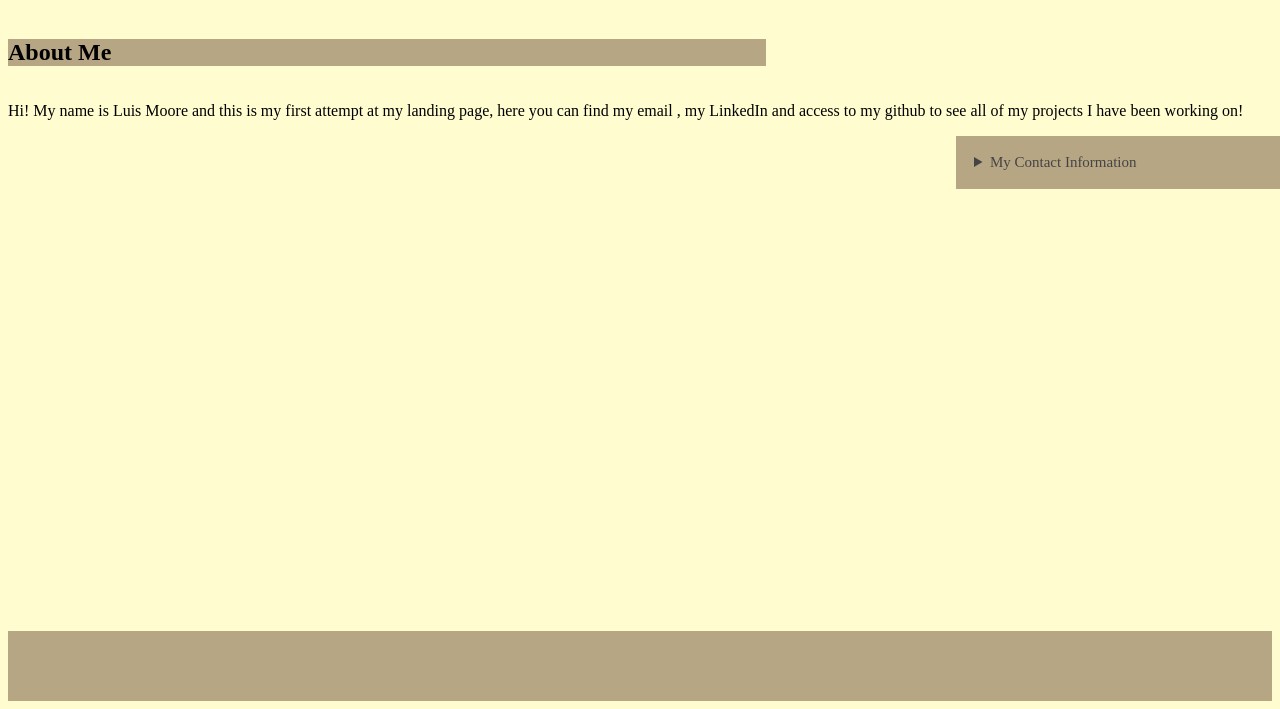
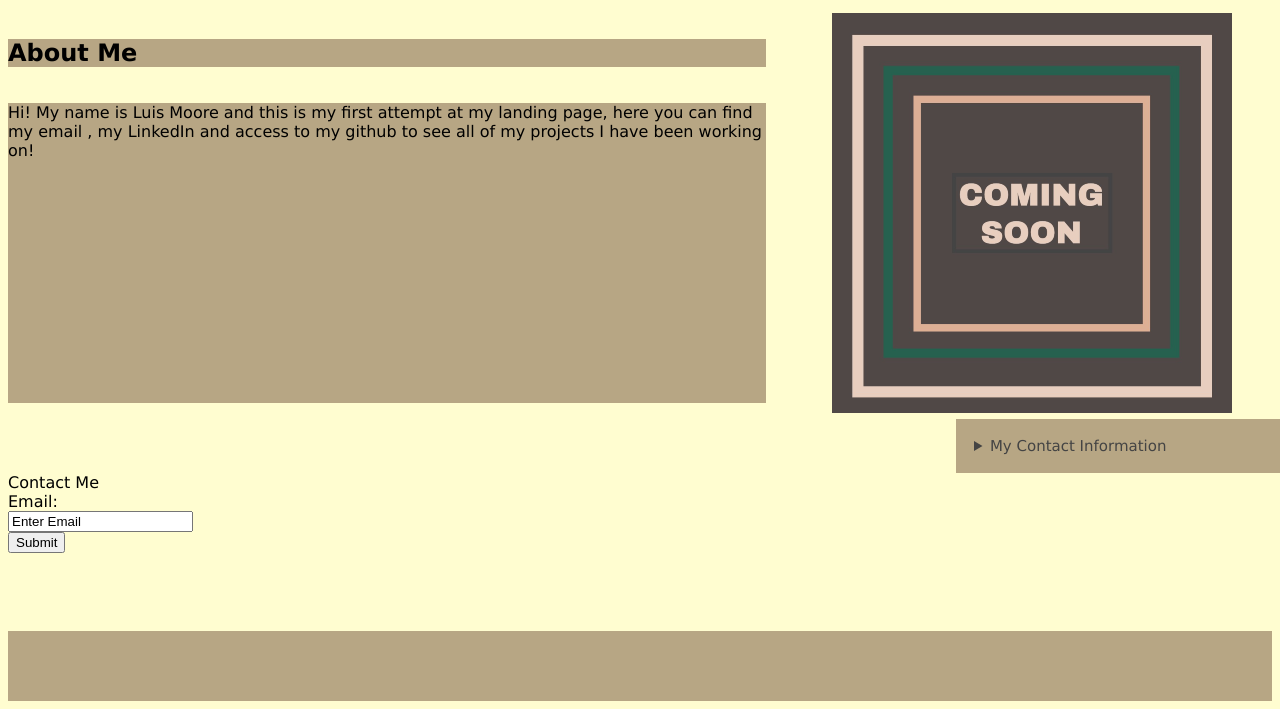
Before and after one commit to LuisM1874/landing-page, a plain HTML site: page index.html in a window 1280 px wide. Shown: the part 107-816 px from the top of the page. Drawn offline with Linux system fonts and the light colour scheme; files whose address does not match are found by name.

Commit message:
third commit

```diff
--- a/index.html
+++ b/index.html
@@ -1,6 +1,6 @@
 <!DOCTYPE html>
 <html lang="en-US">
-<body id="page"></body>
+<body id="page">
 <head>
     <meta charset="UTF-8">
     <h1 id=title> Landing Page</h1>
@@ -10,6 +10,7 @@
 <h2>About Me</h2>
 <p>Hi! My name is Luis Moore and this is my first attempt at my landing page, here you can find my email , my LinkedIn and access to my github to see all of my projects I have been working on!</p>
 
+<img src="./assets/image-1.png" alt="Website Coming Soon">
 <header>
     <details>
         <summary id="collapsible">My Contact Information</summary>
@@ -19,6 +20,16 @@
     </details>
 </header>
 
-<footer class="footer"> </footer>
+<div>Contact Me</div>
+<form action="/action_page.php">
+  <label for="fname">Email:</label><br>
+  <input type="text" name="fname" value="Enter Email"><br>
 
+  <input type="submit" value="Submit">
+</form>
+
+<footer class="footer">
+
+</footer>
+ </body>
 </html>
--- a/style.css
+++ b/style.css
@@ -14,16 +14,27 @@
     width: 300px;
     text-align: left;
     font-size: 15px;
-    position: relative;
+    position:relative;
     left:75%;
+
+  }
+
+  img {
+    position: absolute;
+    left: 65%;
+    top: 15%;
   }
 
   h2 {
     background-color: #b7a684;
     width: 60%;
-    height:
   }
 
+  p {
+    background-color: #b7a684;
+    width: 60%;
+    height: 300px;
+  }
 
 
   .contact-info {
@@ -41,6 +52,7 @@
     min-height: 100vh;
     display: flex;
     flex-direction: column;
+    font-family: 'Lucida Sans', 'Lucida Sans Regular', 'Lucida Grande', 'Lucida Sans Unicode', Geneva, Verdana, sans-serif;
   }
 
   .footer {
```
Also changed, not shown: assets/image-1.png (added), 1 other file.
